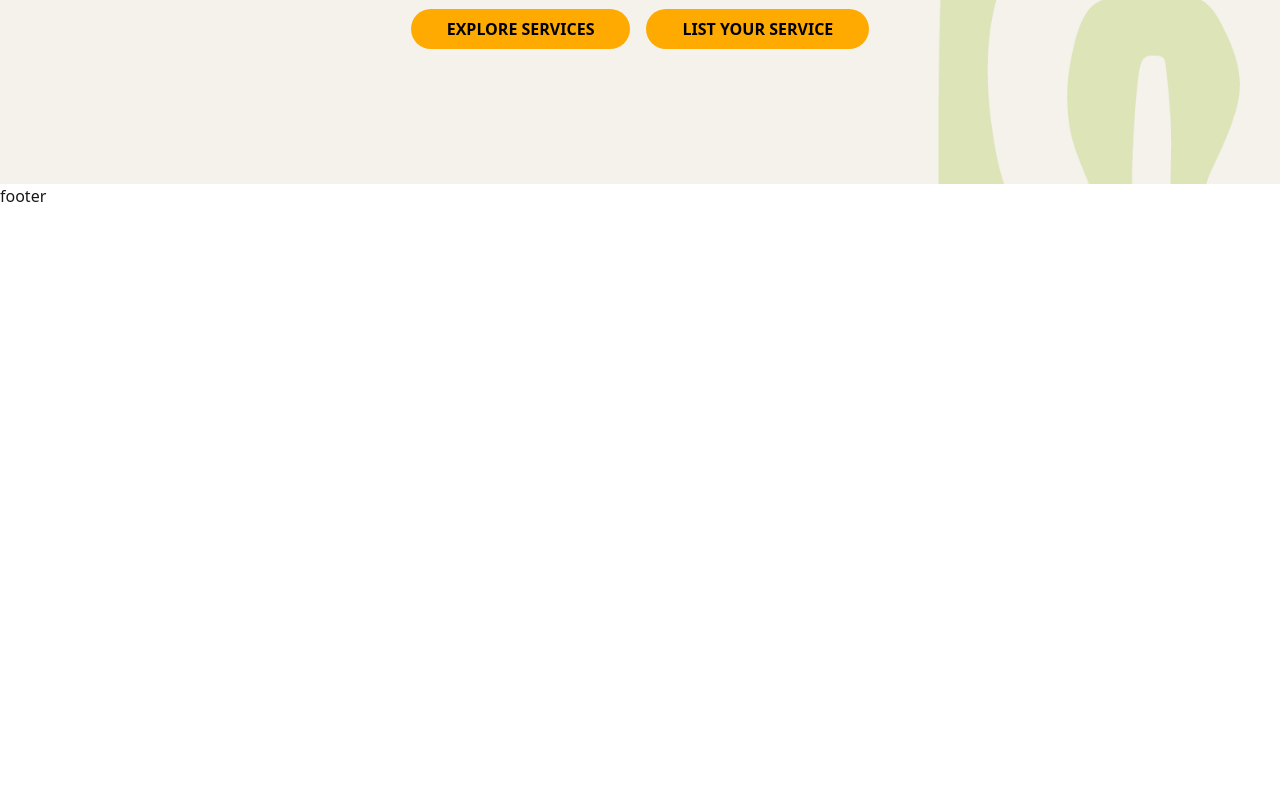
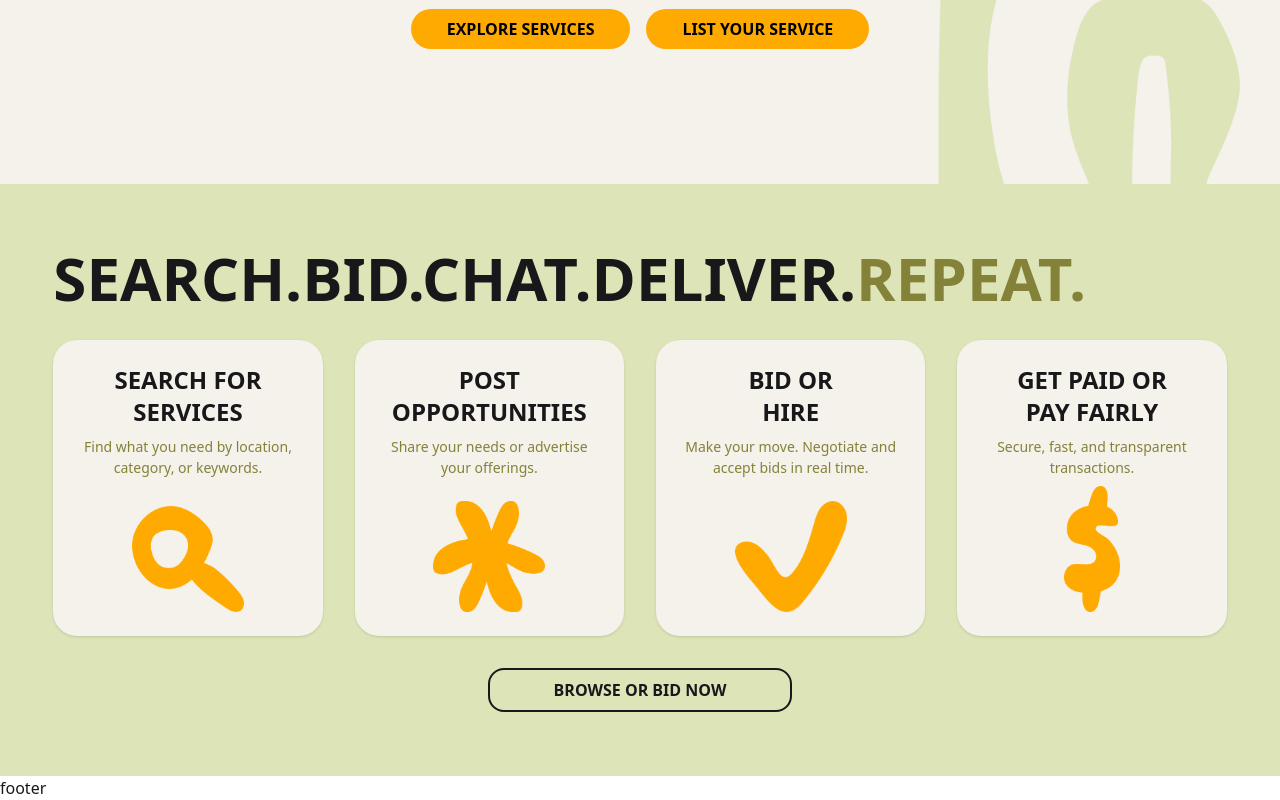
Before and after one commit to Takmim00/chas-kix, a React (Vite) app: page / in a window 1280 px wide. Shown: the part 584-1384 px from the top of the page. Before the commit the page ends 800 px from the top, so only its background shows below. Built offline with nearby package versions, Linux system fonts and the light colour scheme.

Commit message:
searchBid section added and design

```diff
--- a/src/components/Home.jsx
+++ b/src/components/Home.jsx
@@ -1,10 +1,12 @@
 import React from 'react';
 import Banner from './Banner';
+import SearchBid from './SearchBid';
 
 const Home = () => {
     return (
         <div>
             <Banner/>
+            <SearchBid/>
         </div>
     );
 };
--- /dev/null
+++ b/src/components/SearchBid.jsx
@@ -0,0 +1,68 @@
+import img1 from "../assets/img/Vector-1.png";
+import img2 from "../assets/img/Vector-2.png";
+import img3 from "../assets/img/Vector-3.png";
+import img4 from "../assets/img/Vector-4.png";
+const SearchBid = () => {
+  return (
+    <div className="bg-[#DDE4B8] py-16">
+      <div className="w-11/12 mx-auto ">
+        <h1 className="text-6xl font-bold">
+          SEARCH.BID.CHAT.DELIVER.
+          <span className="text-[#848239]">REPEAT.</span>
+        </h1>
+        <div className="grid grid-cols-4 gap-8 my-8">
+          <div className="card bg-[#F5F1EB]  shadow-sm rounded-3xl">
+            <div className="card-body items-center flex text-center p-6">
+              <h2 className="card-title font-bold text-2xl">
+                SEARCH FOR <br /> SERVICES
+              </h2>
+              <p className="text-[#848239]  font-medium">
+                Find what you need by location, category, or keywords.
+              </p>
+              <img src={img2} alt="" className="w-28" />
+            </div>
+          </div>
+
+          <div className="card bg-[#F5F1EB]  shadow-sm rounded-3xl">
+            <div className="card-body items-center flex text-center p-6">
+              <h2 className="card-title font-bold text-2xl">
+                POST <br /> OPPORTUNITIES
+              </h2>
+              <p className="text-[#848239]  font-medium">
+                Share your needs or advertise your offerings.
+              </p>
+              <img src={img4} alt="" className="w-28" />
+            </div>
+          </div>
+          <div className="card bg-[#F5F1EB]  shadow-sm rounded-3xl">
+            <div className="card-body items-center flex text-center p-6">
+              <h2 className="card-title font-bold text-2xl">
+                BID OR <br /> HIRE
+              </h2>
+              <p className="text-[#848239]  font-medium">
+                Make your move. Negotiate and accept bids in real time.
+              </p>
+              <img src={img3} alt="" className="w-28" />
+            </div>
+          </div>
+          <div className="card bg-[#F5F1EB]  shadow-sm rounded-3xl">
+            <div className="card-body items-center flex text-center p-6">
+              <h2 className="card-title font-bold text-2xl">
+                GET PAID OR <br /> PAY FAIRLY
+              </h2>
+              <p className="text-[#848239]  font-medium">
+                Secure, fast, and transparent <br /> transactions.
+              </p>
+              <img src={img1} alt="" className="w-14" />
+            </div>
+          </div>
+        </div>
+        <div className="flex justify-center items-center ">
+          <button className=" border-2 px-16 py-2 rounded-2xl font-bold">BROWSE OR BID NOW</button>
+        </div>
+      </div>
+    </div>
+  );
+};
+
+export default SearchBid;
```
